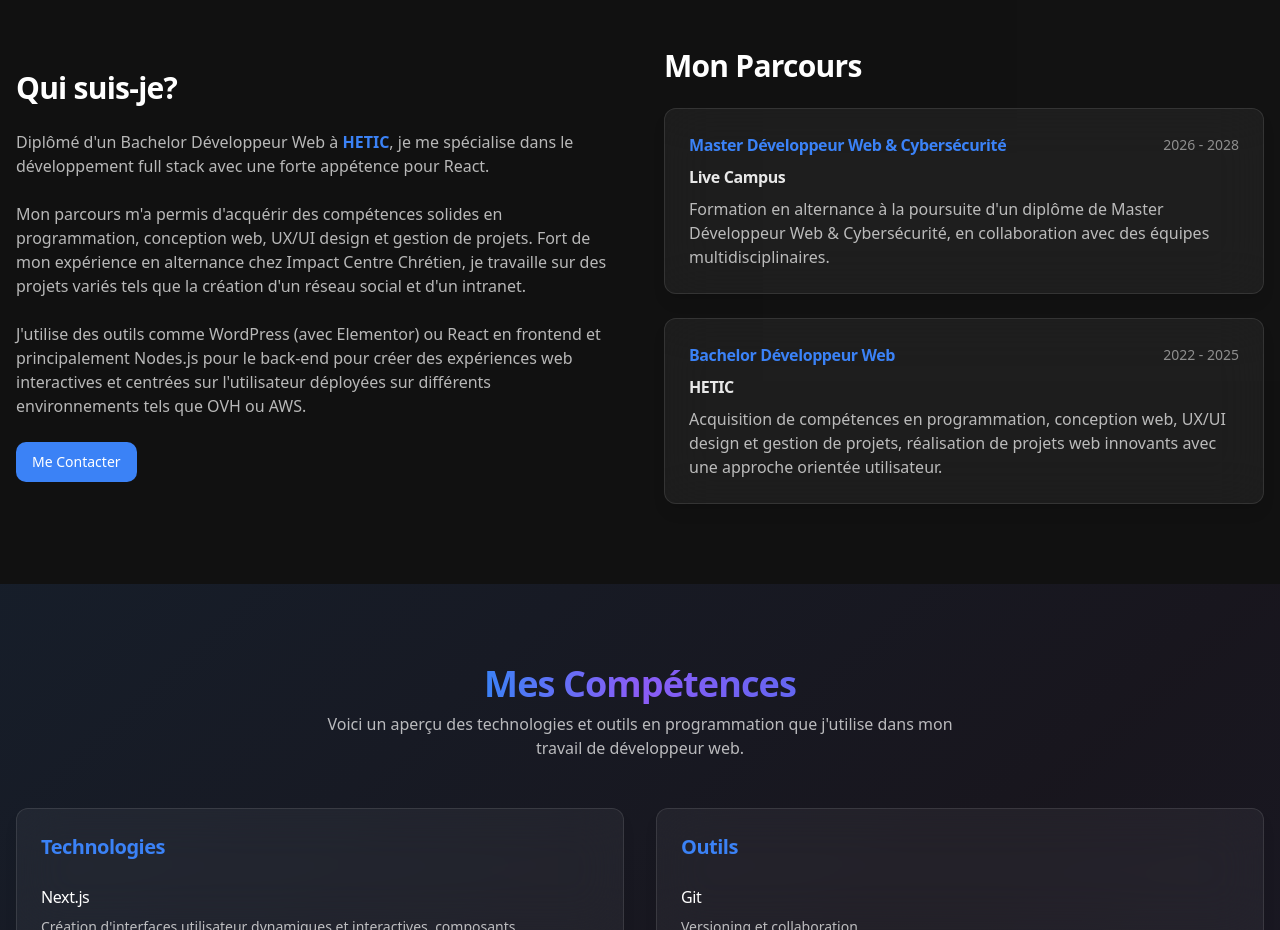
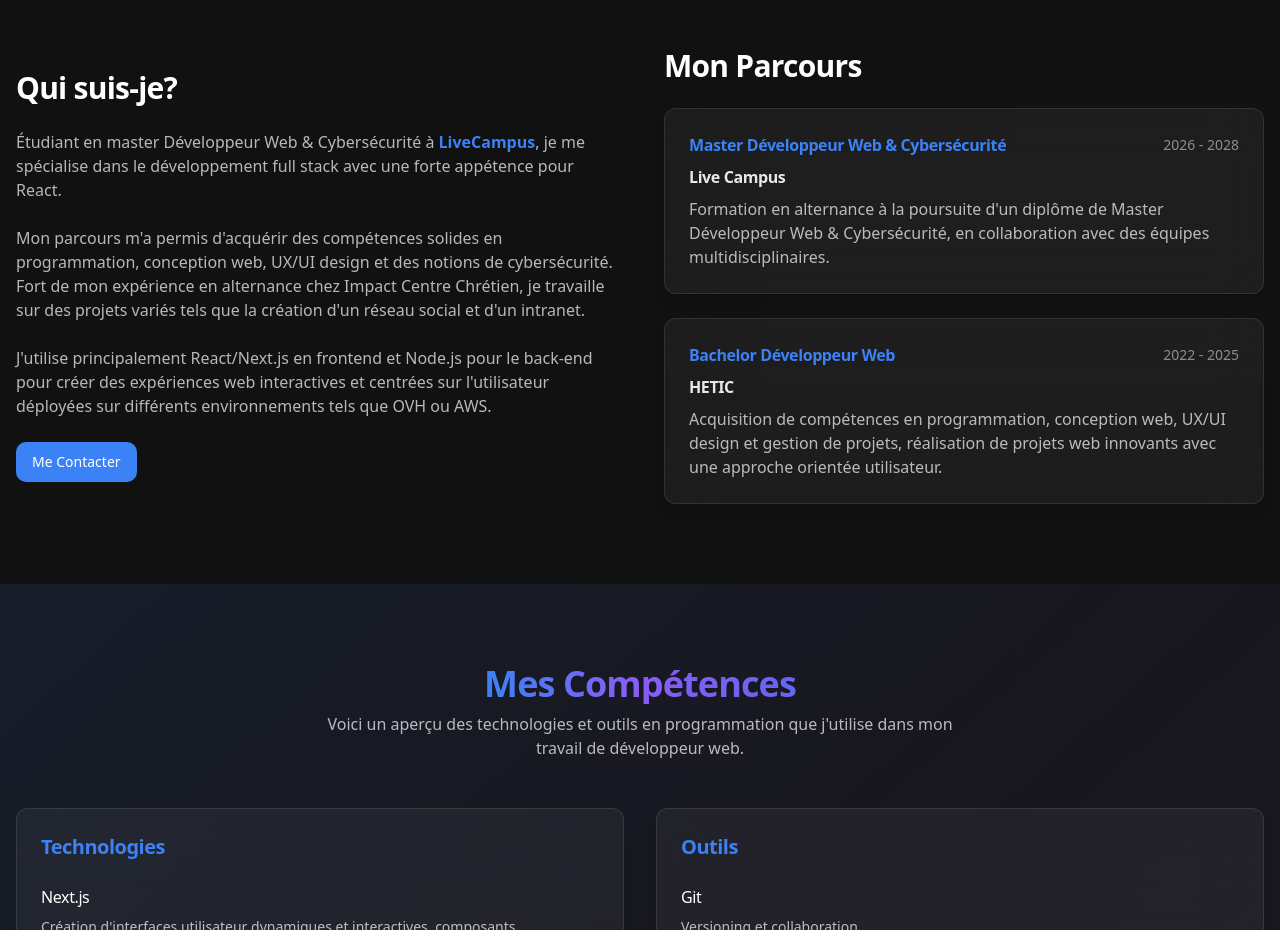
Before and after one commit to JoeLeDev/Portfolio_dev_2025, a React (Vite) app: page / in a window 1280 px wide. Shown: the part 1144-2074 px from the top of the page. Built offline with nearby package versions, Linux system fonts and the light colour scheme; no server answers.

Commit message:
Feat: Update diplomes

```diff
--- a/src/components/About.tsx
+++ b/src/components/About.tsx
@@ -14,13 +14,13 @@ const About = () => {
           <div className="space-y-6">
             <h3 className="text-white">Qui suis-je?</h3>
             <p className="text-white/70">
-              Diplômé d'un Bachelor Développeur Web à <strong className="text-portfolio-primary"><a href="https://www.hetic.net/?gge_source=google&gge_medium=cpc&gge_term=hetic&gge_campaign=Search-MarquePure&gad_source=1&gad_campaignid=81530319&gbraid=0AAAAAD8alhHNibzQrZyN69AfRS63mvW9g&gclid=Cj0KCQjw_8rBBhCFARIsAJrc9yCLjb9kSASAQ232gqMoC71TOwGQYYEVjwywdJE6VJt975HygNkgc8AaAgzLEALw_wcB">HETIC</a></strong>, je me spécialise dans le développement full stack avec une forte appétence pour React.
+              Étudiant en master Développeur Web & Cybersécurité à <strong className="text-portfolio-primary"><a href="https://www.hetic.net/?gge_source=google&gge_medium=cpc&gge_term=hetic&gge_campaign=Search-MarquePure&gad_source=1&gad_campaignid=81530319&gbraid=0AAAAAD8alhHNibzQrZyN69AfRS63mvW9g&gclid=Cj0KCQjw_8rBBhCFARIsAJrc9yCLjb9kSASAQ232gqMoC71TOwGQYYEVjwywdJE6VJt975HygNkgc8AaAgzLEALw_wcB">LiveCampus</a></strong>, je me spécialise dans le développement full stack avec une forte appétence pour React.
             </p>
             <p className="text-white/70">
-              Mon parcours m'a permis d'acquérir des compétences solides en programmation, conception web, UX/UI design et gestion de projets. Fort de mon expérience en alternance chez Impact Centre Chrétien, je travaille sur des projets variés tels que la création d'un réseau social et d'un intranet.
+              Mon parcours m'a permis d'acquérir des compétences solides en programmation, conception web, UX/UI design et des notions de cybersécurité. Fort de mon expérience en alternance chez Impact Centre Chrétien, je travaille sur des projets variés tels que la création d'un réseau social et d'un intranet.
             </p>
             <p className="text-white/70">
-              J'utilise des outils comme WordPress (avec Elementor) ou React en frontend et principalement Nodes.js pour le back-end pour créer des expériences web interactives et centrées sur l'utilisateur déployées sur différents environnements tels que OVH ou AWS.
+              J'utilise principalement React/Next.js en frontend et Node.js pour le back-end pour créer des expériences web interactives et centrées sur l'utilisateur déployées sur différents environnements tels que OVH ou AWS.
             </p>
             <div>
               <Button asChild className="bg-portfolio-primary hover:bg-portfolio-primary/90 text-white">
```
